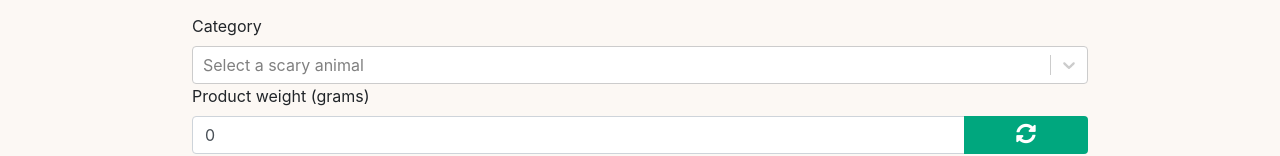
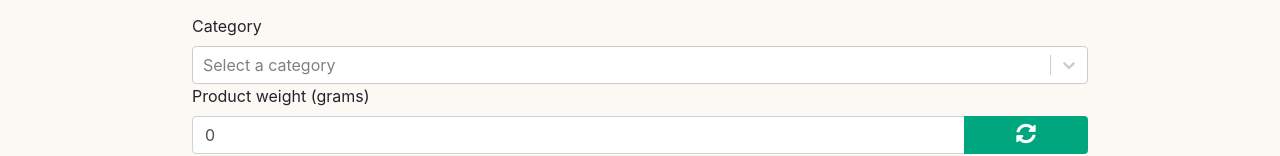
Before and after one commit to KierratyskeskusProject/kierratyskeskus-app, a React (Create React App) app in the folder client/: page / in a window 1280 px wide. Shown: the part 576-732 px from the top of the page. Built offline with nearby package versions, Linux system fonts and the light colour scheme; no server answers.

Commit message:
Changed categories names and updated gitignore

```diff
--- a/client/src/components/AddItemForm.js
+++ b/client/src/components/AddItemForm.js
@@ -8,7 +8,7 @@ import InputComponent from './InputComponent';
 import { postForm } from '../redux/actions/index';
 import ImageBar from './Images';
 import validate from './Validation';
-import CategoryReactSelect, { scaryAnimals } from './CategoryReactSelect';
+import CategoryReactSelect, { categoryList } from './CategoryReactSelect';
 
 class AddItemForm extends Component {
   constructor(props) {
@@ -22,7 +22,7 @@ class AddItemForm extends Component {
     this.setState({
       conditionRating: newRating,
     });
-  }
+  };
 
   handleValueSubmit = (values) => {
     const { conditionRating } = this.state;
@@ -37,7 +37,7 @@ class AddItemForm extends Component {
       return null;
     });
     postForm(newValues);
-  }
+  };
 
   renderInputFields() {
     const { changeConditionRating } = this;
@@ -48,7 +48,7 @@ class AddItemForm extends Component {
       <Field
         key={name}
         multi={name === 'category' ? true : ''}
-        options={name === 'category' ? scaryAnimals : ''}
+        options={name === 'category' ? categoryList : ''}
         component={name === 'category' ? CategoryReactSelect : InputComponent}
         type="text"
         label={label}
--- a/client/src/components/CategoryReactSelect.js
+++ b/client/src/components/CategoryReactSelect.js
@@ -1,13 +1,13 @@
 import React from 'react';
 import Select from 'react-select';
 
-const scaryAnimals = [
-  { label: 'Alligators', value: 1 },
-  { label: 'Crocodiles', value: 2 },
-  { label: 'Sharks', value: 3 },
-  { label: 'Small crocodiles', value: 4 },
-  { label: 'Smallest crocodiles', value: 5 },
-  { label: 'Snakes', value: 6 },
+const categoryList = [
+  { label: 'Kitchenware', value: 1 },
+  { label: 'Bicycles', value: 2 },
+  { label: 'Books', value: 3 },
+  { label: 'Electronics', value: 4 },
+  { label: 'Furniture', value: 5 },
+  { label: 'Clothes', value: 6 },
 ];
 
 const CategoryReactSelect = (props) => {
@@ -21,7 +21,7 @@ const CategoryReactSelect = (props) => {
         onChange={valueToChange => props.input.onChange(valueToChange)}
         onBlur={() => props.input.onBlur(props.input.value)}
         options={options}
-        placeholder="Select a scary animal"
+        placeholder="Select a category"
         isMulti
         blurInputOnSelect={false}
       />
@@ -30,4 +30,4 @@ const CategoryReactSelect = (props) => {
 };
 
 export default CategoryReactSelect;
-export { scaryAnimals };
+export { categoryList };
```
Also changed, not shown: 1 other file (tests, documents, lock files or other folders).
